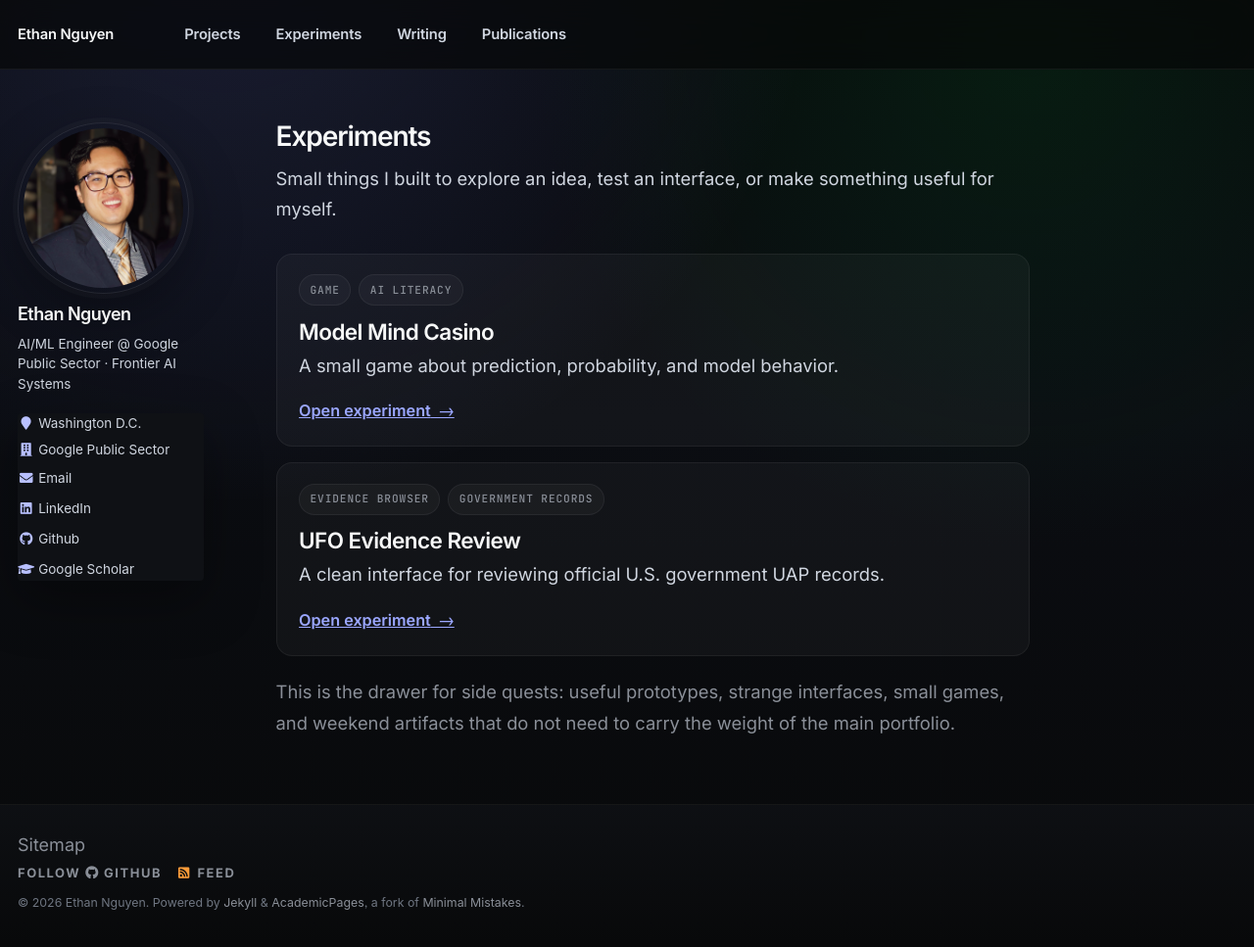
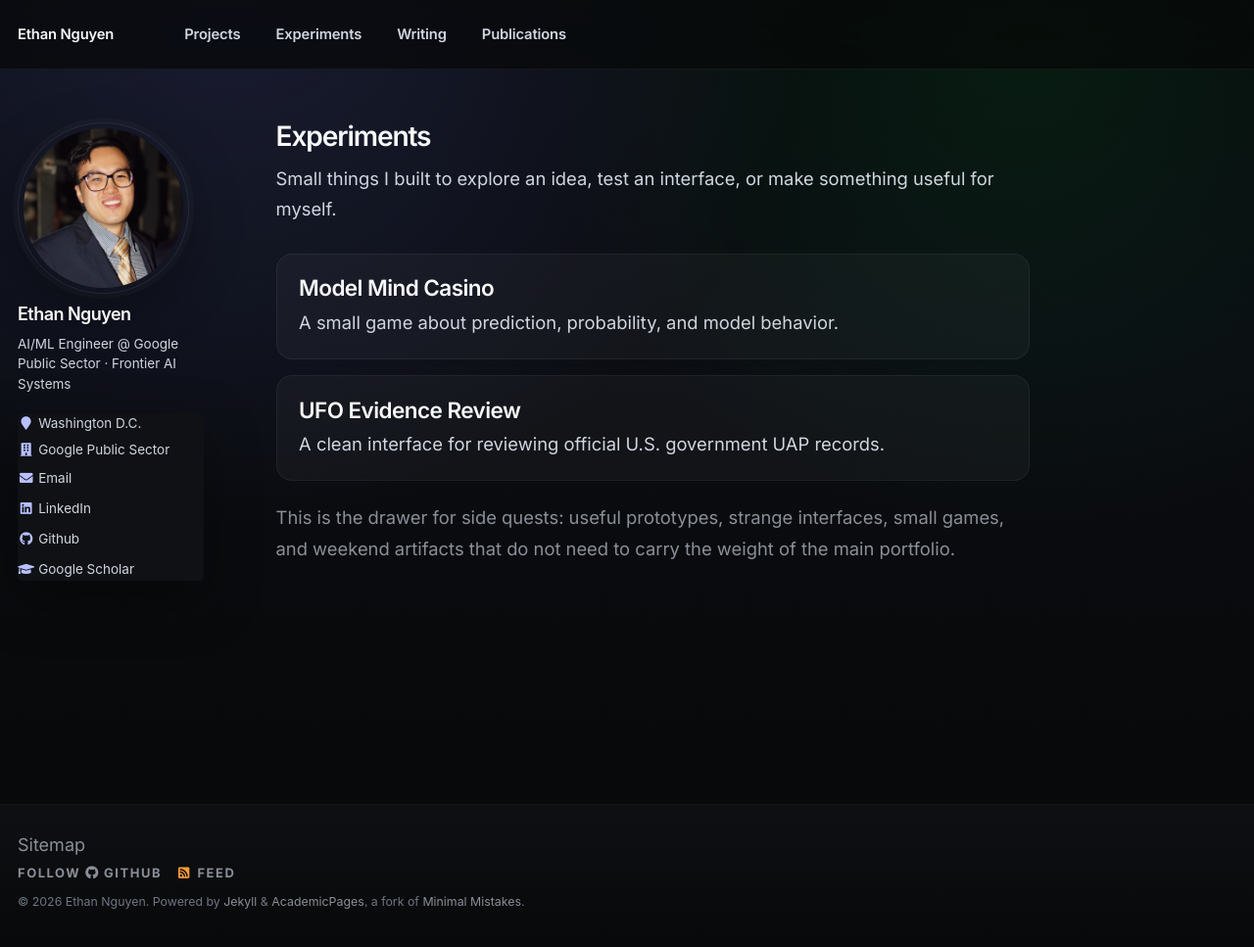
Before and after one commit to EthanHNguyen/ethanhnguyen.github.io, a Jekyll site: the page built from _pages/experiments.html, in a window 1280 px wide and 967 px high. Shown: the whole window at 98% size. Built offline with Jekyll 4.4.1, drawn with Linux system fonts in a browser that asks for light colours.

Commit message:
Simplify experiments list

```diff
--- a/_pages/experiments.html
+++ b/_pages/experiments.html
@@ -11,23 +11,13 @@ author_profile: true
 
 <div class="experiment-list">
   <article class="experiment-item">
-    <div class="experiment-item__meta">
-      <span>Game</span>
-      <span>AI literacy</span>
-    </div>
     <h2><a href="/model-mind-casino/">Model Mind Casino</a></h2>
     <p>A small game about prediction, probability, and model behavior.</p>
-    <a class="experiment-item__link" href="/model-mind-casino/">Open experiment</a>
   </article>
 
   <article class="experiment-item">
-    <div class="experiment-item__meta">
-      <span>Evidence browser</span>
-      <span>Government records</span>
-    </div>
     <h2><a href="/ufo/">UFO Evidence Review</a></h2>
     <p>A clean interface for reviewing official U.S. government UAP records.</p>
-    <a class="experiment-item__link" href="/ufo/">Open experiment</a>
   </article>
 </div>
 
--- a/_sass/_ethan-brand.scss
+++ b/_sass/_ethan-brand.scss
@@ -440,29 +440,6 @@ figure.highlight::before {
   background: var(--brand-surface-strong);
 }
 
-.experiment-item__meta {
-  display: flex;
-  flex-wrap: wrap;
-  gap: 0.45rem;
-  margin-bottom: 0.7rem;
-}
-
-.experiment-item__meta span {
-  display: inline-flex;
-  align-items: center;
-  min-height: 1.75rem;
-  padding: 0.22rem 0.58rem;
-  border: 1px solid var(--brand-border-soft);
-  border-radius: 999px;
-  background: rgba(255, 255, 255, 0.035);
-  color: var(--brand-text-muted);
-  font-family: "JetBrains Mono", $monospace;
-  font-size: 0.62rem;
-  font-weight: 500;
-  letter-spacing: 0.08em;
-  text-transform: uppercase;
-}
-
 .experiment-item h2 {
   margin: 0 0 0.35rem;
   padding: 0;
@@ -483,21 +460,8 @@ figure.highlight::before {
 }
 
 .experiment-item p {
-  margin: 0 0 0.75rem;
+  margin: 0;
   color: var(--brand-text-soft);
-}
-
-.experiment-item__link {
-  color: var(--brand-link);
-  font-size: 0.9rem;
-  font-weight: 560;
-  text-decoration: none;
-}
-
-.experiment-item__link::after {
-  content: " ->";
-  font-family: "JetBrains Mono", $monospace;
-  font-size: 0.82em;
 }
 
 .experiment-note {
```
